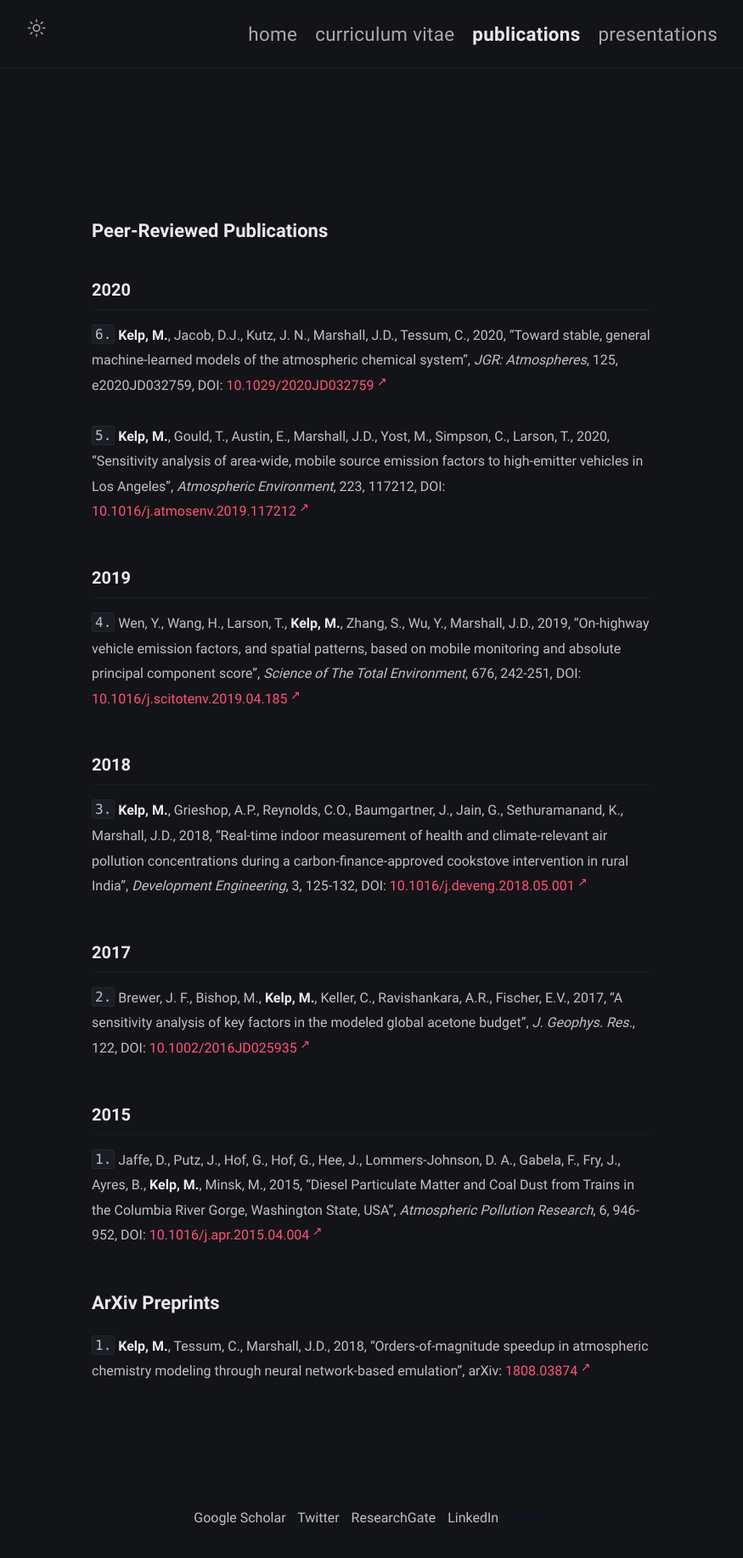
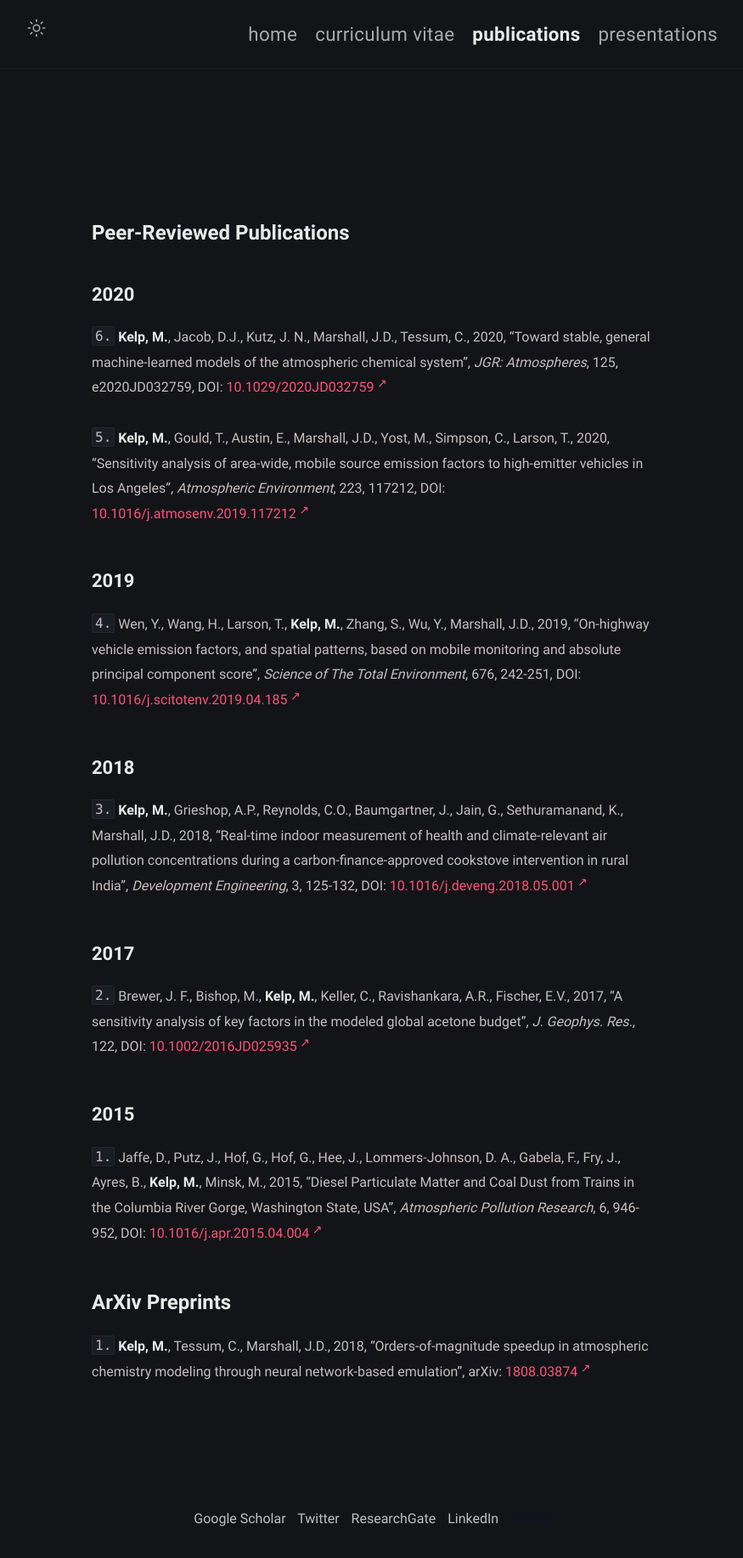
Before and after one commit to mkelp/mkelp.github.io, a Jekyll site: the page built from publications.md, in a window 1280 px wide. Shown: the whole page at 85% size, without its empty margins (202-1077 px from the left). Built offline with Jekyll 4.4.1, drawn with Linux system fonts in a browser that asks for light colours.

Commit message:
hashtag reversion

```diff
--- a/publications.md
+++ b/publications.md
@@ -5,9 +5,9 @@ layout: page
 excerpt: Makoto Kelp publications
 comments: false
 ---
-## **Peer-Reviewed Publications**
+# **Peer-Reviewed Publications**
 
-### **2020**
+## **2020**
 
 `6.` **Kelp, M.**, Jacob, D.J., Kutz, J. N., Marshall, J.D., Tessum, C., 2020, “Toward stable, general
 machine-learned models of the atmospheric chemical system”, *JGR: Atmospheres*, 125, e2020JD032759,
@@ -17,29 +17,29 @@ DOI: [10.1029/2020JD032759](https://agupubs.onlinelibrary.wiley.com/doi/10.1029/
 “Sensitivity analysis of area-wide, mobile source emission factors to high-emitter vehicles in Los
 Angeles”, *Atmospheric Environment*, 223, 117212, DOI: [10.1016/j.atmosenv.2019.117212](https://www.sciencedirect.com/science/article/abs/pii/S1352231019308519){:target="_blank"}
 
-### **2019**
+## **2019**
 
 `4.` Wen, Y., Wang, H., Larson, T., **Kelp, M.**, Zhang, S., Wu, Y., Marshall, J.D., 2019, “On-highway
 vehicle emission factors, and spatial patterns, based on mobile monitoring and absolute principal
 component score”, *Science of The Total Environment*, 676, 242-251, DOI: [10.1016/j.scitotenv.2019.04.185](https://www.sciencedirect.com/science/article/abs/pii/S0048969719317140){:target="_blank"}
 
-### **2018**
+## **2018**
 
 `3.` **Kelp, M.**, Grieshop, A.P., Reynolds, C.O., Baumgartner, J., Jain, G., Sethuramanand, K.,
 Marshall, J.D., 2018, “Real-time indoor measurement of health and climate-relevant air pollution
 concentrations during a carbon-finance-approved cookstove intervention in rural India”, *Development Engineering*, 3, 125-132, DOI: [10.1016/j.deveng.2018.05.001](https://www.sciencedirect.com/science/article/pii/S2352728517300726){:target="_blank"}
 
-### **2017**
+## **2017**
 `2.`  Brewer, J. F., Bishop, M., **Kelp, M.**, Keller, C., Ravishankara, A.R., Fischer, E.V., 2017, “A
 sensitivity analysis of key factors in the modeled global acetone budget”, *J. Geophys. Res.*, 122,
 DOI: [10.1002/2016JD025935](https://agupubs.onlinelibrary.wiley.com/doi/full/10.1002/2016JD025935){:target="_blank"}
 
-### **2015**
+## **2015**
 `1.`  Jaffe, D., Putz, J., Hof, G., Hof, G., Hee, J., Lommers-Johnson, D. A., Gabela, F., Fry, J.,
 Ayres, B., **Kelp, M.**, Minsk, M., 2015, “Diesel Particulate Matter and Coal Dust from Trains in
 the Columbia River Gorge, Washington State, USA”, *Atmospheric Pollution Research*, 6, 946-952,
 DOI: [10.1016/j.apr.2015.04.004](https://www.sciencedirect.com/science/article/abs/pii/S1309104215000057){:target="_blank"}
 
 
-## **ArXiv Preprints**
+# **ArXiv Preprints**
 `1.` **Kelp, M.**, Tessum, C., Marshall, J.D., 2018, “Orders-of-magnitude speedup in atmospheric chemistry modeling through neural network-based emulation”, arXiv: [1808.03874](https://arxiv.org/abs/1808.03874){:target="_blank"}
```
Also changed, not shown: presentations.md (+7 -7 lines).
